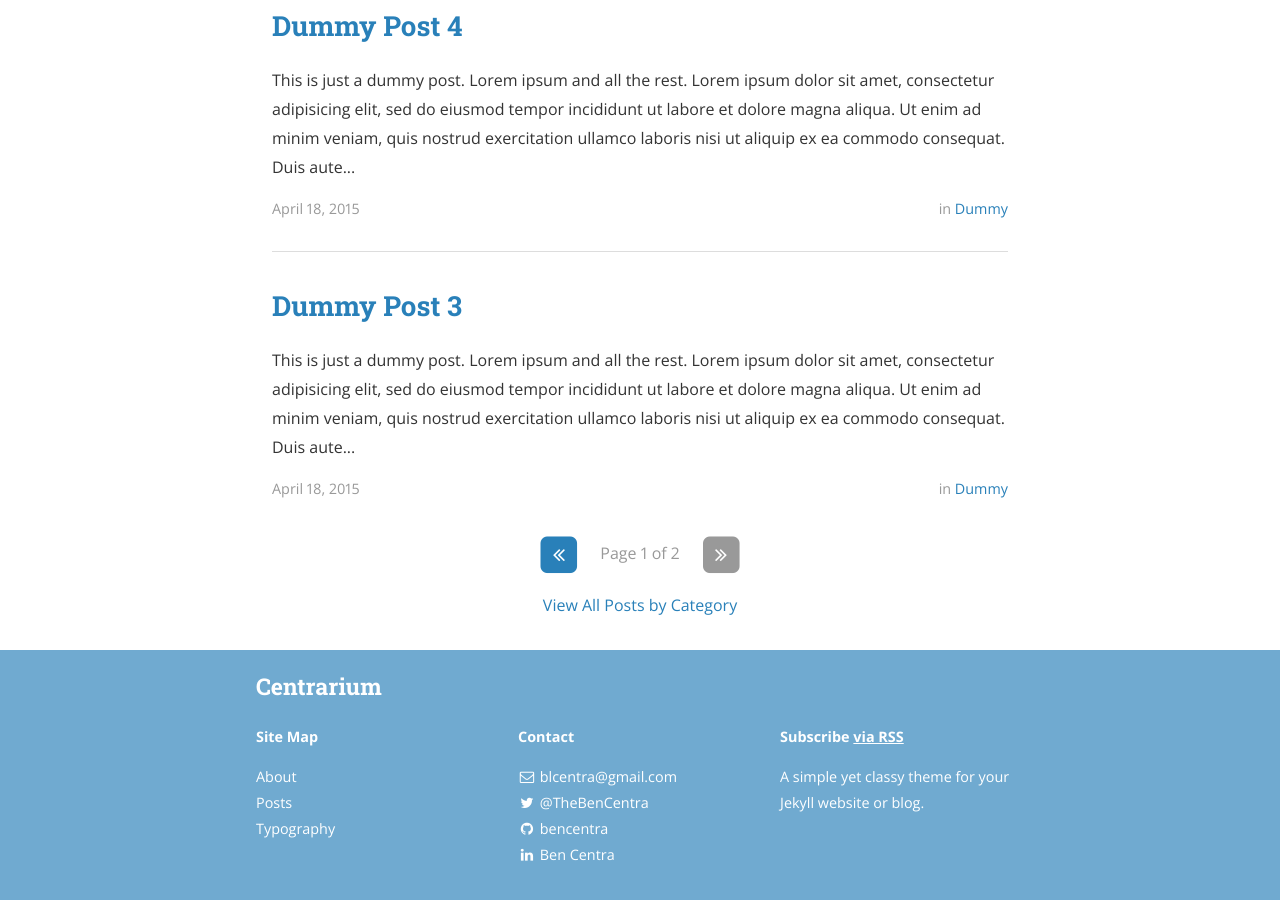
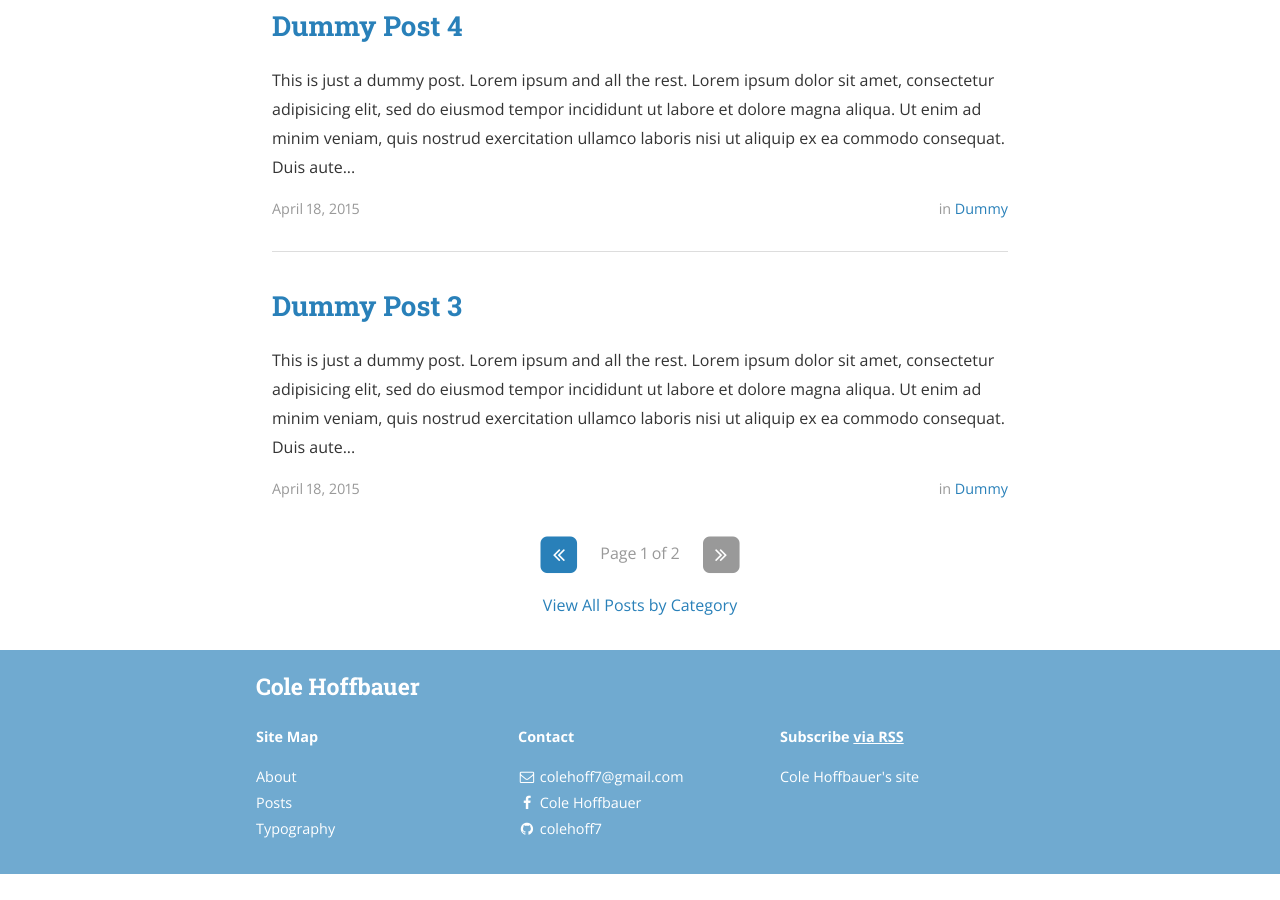
Before and after one commit to ColeHoff7/ColeHoff7.github.io, a Jekyll site: the page built from index.html, in a window 1280 px wide and 900 px high, scrolled down 1345 px. Built offline with Jekyll 4.4.1, drawn with Linux system fonts in a browser that asks for light colours; nearby versions of some CDN libraries; the list of posts is cut into pages by our own code; a style sheet for code colours, icons or effects is not loaded; after the commit the page ends 2219 px from its top, so only the background shows below that; part of the change alters nothing that is shown; some of the changed text lies outside the part shown.

Commit message:
nothing much

```diff
--- a/_config.yml
+++ b/_config.yml
@@ -4,14 +4,14 @@ gems:
   - jekyll-sitemap
 
 # Site settings
-title: Centrarium
-subtitle: "A simple yet classy theme for your Jekyll website or blog"
-email: blcentra@gmail.com
-name: Ben Centra
+title: Cole Hoffbauer
+subtitle: "I'm Cole Hoffbauer"
+email: colehoff7@gmail.com
+name: Cole Hoffbauer
 description: >
-  A simple yet classy theme for your Jekyll website or blog.
-baseurl: "/centrarium/" # the subpath of your site, e.g. /blog/
-url: "http://bencentra.com" # the base hostname & protocol for your site
+  Cole Hoffbauer's site
+baseurl: "/home/" # the subpath of your site, e.g. /blog/
+url: "http://colehoff7.github.io" # the base hostname & protocol for your site
 cover: "assets/header_image.jpg"
 logo: "assets/logo.png"
 
@@ -62,119 +62,48 @@ descriptions:
 #     share_title: ?text=                   # Title parameter for sharing URL
 #     share_link: "&amp;url="               # Link parameter for sharing URL
 social:
-  - name: Twitter
-    icon: twitter
-    username: "@TheBenCentra"
-    url: https://twitter.com/TheBenCentra
-    desc: Follow me on Twitter
-    share_url: http://twitter.com/share
-    share_title: ?text=
-    share_link: "&amp;url="
+  #- name: Twitter
+    #icon: twitter
+    #username: "@TheBenCentra"
+    #url: https://twitter.com/TheBenCentra
+    #desc: Follow me on Twitter
+    #share_url: http://twitter.com/share
+    #share_title: ?text=
+    #share_link: "&amp;url="
 
   - name: Facebook
     icon: facebook
-    username: thebencentra
-    url:
-    desc: Friend me on Facebook
-    share_url: //www.facebook.com/sharer.php
+    username: Cole Hoffbauer
+    url: https://www.facebook.com/profile.php?id=100000427105544
+    desc:
+    share_url:
     share_title: ?t=
     share_link: "&amp;u="
 
   - name: GitHub
     icon: github
-    username: bencentra
-    url: https://github.com/bencentra
-    desc: Fork me on GitHub
+    username: colehoff7
+    url: https://github.com/colehoff7
+    desc: Github
     share_url:
     share_title:
     share_link:
 
-  - name: LinkedIn
-    icon: linkedin
-    username: Ben Centra
-    url: https://www.linkedin.com/pub/ben-centra/47/769/60a
-    desc: Connect with me on LinkedIn
-    share_url: //www.linkedin.com/shareArticle
-    share_title: ?mini=true
-    share_link: "&amp;url="
+  #- name: LinkedIn
+   # icon: linkedin
+    #username: Ben Centra
+    #url: https://www.linkedin.com/pub/ben-centra/47/769/60a
+    #desc: Connect with me on LinkedIn
+    #share_url: //www.linkedin.com/shareArticle
+    #share_title: ?mini=true
+    #share_link: "&amp;url="
 
-  - name: Google+
-    icon: google-plus
-    username:
-    url:
-    desc: Add me to your Circles
-    share_url: //plus.google.com/share
-    share_title: ?title=
-    share_link: "&amp;url="
-
-  - name: YouTube
-    icon: youtube
-    username:
-    url:
-    desc: Subscribe on YouTube
-    share_url:
-    share_title:
-    share_link:
-
-  - name: Instagram
-    icon: instagram
-    username:
-    url:
-    desc: Follow me on Instagram
-    share_url:
-    share_title:
-    share_link:
-
-  - name: Pinterest
-    icon: pinterest
-    username:
-    url:
-    desc: Follow me on Pinterest
-    share_url:
-    share_title:
-    share_link:
-
-  - name: SoundCloud
-    icon: soundcloud
-    username:
-    url:
-    desc: Follow me on SoundCloud
-    share_url:
-    share_title:
-    share_link:
-
-  - name: Tumblr
-    icon: tumblr
-    username:
-    url:
-    desc: Follow me on Tumblr
-    share_url:
-    share_title:
-    share_link:
 
   - name: Steam
     icon: steam
-    username:
+    username: hoffenboffen
     url:
     desc: Friend me on Steam
     share_url:
     share_title:
     share_link:
-
-  - name: Dribbble
-    icon: dribbble
-    username:
-    url:
-    desc: Follow me on Dribble
-
-  - name: Vimeo
-    icon: vimeo-square
-    username:
-    url:
-    desc: Follow me on Vimeo
-
-  - name: Vine
-    icon: vine
-    username:
-    url:
-    desc: Follow me on Vine
```
